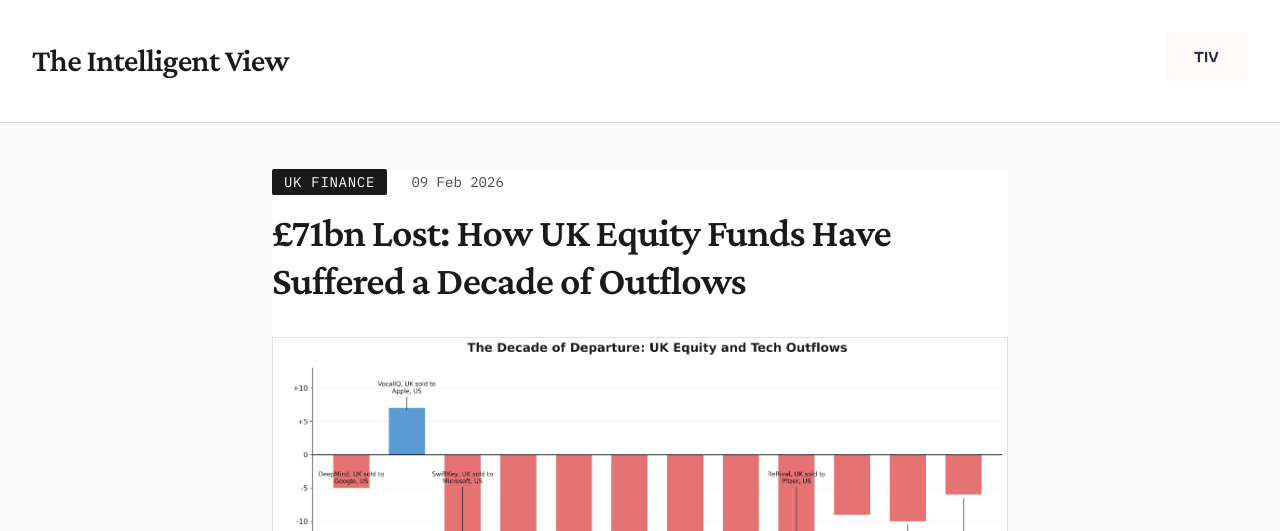
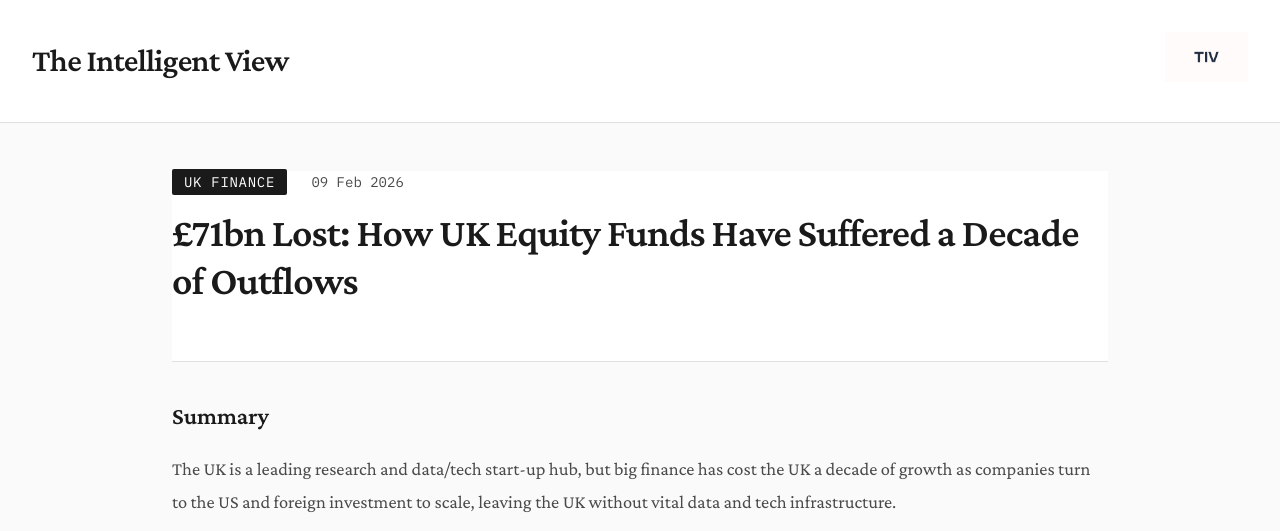
Before and after one commit to sopwells/tiv-dashboard, a Jekyll site: the page built from _posts/2026-02-09-uk-equity-funds-outflows.md, in a window 1280 px wide and 1400 px high. Shown: the top 531 px of the window. Built offline with Jekyll 4.4.1, drawn with Linux system fonts in a browser that asks for light colours; some of the changed text lies outside the part shown; grey boxes are pictures that could not be loaded.

Commit message:
Add files via upload

```diff
--- a/_config.yml
+++ b/_config.yml
@@ -2,8 +2,8 @@
 title: The Intelligent View
 email: sophiegeorginawells@gmail.com
 description: "What's happening in the world and why it matters to markets"
-baseurl: "" # Repository name
-url: "https://tivframework.com"
+baseurl: "/tiv-dashboard" # Repository name
+url: "https://sopwells.github.io"
 
 # Build settings
 markdown: kramdown
--- a/_layouts/post.html
+++ b/_layouts/post.html
@@ -3,26 +3,27 @@ layout: default
 ---
 
 <div class="container">
-    <article style="max-width: 800px; margin: 3rem auto; padding: 0 2rem;">
+    <article style="max-width: 1000px; margin: 3rem auto; padding: 0 2rem;">
         <header style="margin-bottom: 2rem; padding-bottom: 2rem; border-bottom: 1px solid var(--border);">
             <div style="font-family: 'IBM Plex Mono', monospace; font-size: 0.875rem; color: var(--secondary); margin-bottom: 1rem;">
                 <span style="background: var(--primary); color: white; padding: 0.25rem 0.75rem; border-radius: 2px; text-transform: uppercase; letter-spacing: 0.05em;">{{ page.category }}</span>
                 <span style="margin-left: 1rem;">{{ page.date | date: "%d %b %Y" }}</span>
             </div>
             <h1 style="font-size: 2.5rem; font-weight: 600; line-height: 1.2; margin-bottom: 1.5rem; letter-spacing: -0.02em;">{{ page.title }}</h1>
+        </header>
+
+        <section style="font-size: 1.15rem; line-height: 1.8;">
+            <h2 style="font-size: 1.5rem; font-weight: 600; margin-bottom: 1rem;">Summary</h2>
+            <div style="color: var(--secondary); margin-bottom: 2rem;">{{ page.summary }}</div>
+
             {% if page.visualization %}
-            <div style="margin: 2rem 0;">
-                <img src="{{ page.visualization | relative_url }}" alt="{{ page.title }}" style="width: 100%; height: auto; border: 1px solid var(--border);">
+            <div style="margin: 2rem 0; text-align: center;">
+                <img src="{{ page.visualization | relative_url }}" alt="{{ page.title }}" style="max-width: 90%; height: auto; border: 1px solid var(--border);">
             </div>
             {% endif %}
-        </header>
 
-        <section style="font-size: 1.1rem; line-height: 1.8;">
-            <h2 style="font-size: 1.5rem; font-weight: 600; margin-bottom: 1rem;">Summary</h2>
-            <p style="color: var(--secondary); margin-bottom: 2rem;">{{ page.summary }}</p>
-
-            <h2 style="font-size: 1.5rem; font-weight: 600; margin-bottom: 1rem;">Commentary</h2>
-            <div style="font-style: italic; color: var(--primary);">
+            <h2 style="font-size: 1.5rem; font-weight: 600; margin-bottom: 1rem; margin-top: 3rem;">Commentary</h2>
+            <div style="color: var(--primary);">
                 {{ content }}
             </div>
         </section>
--- a/_posts/2026-02-09-uk-equity-funds-outflows.md
+++ b/_posts/2026-02-09-uk-equity-funds-outflows.md
@@ -3,12 +3,13 @@ layout: post
 title: "£71bn Lost: How UK Equity Funds Have Suffered a Decade of Outflows"
 date: 2026-02-09
 category: "UK Finance"
-summary: "The UK is a leading research and data/tech start up hub, but has few listed data and tech companies, especially when it comes to digital infrastructure
-This has created a vacuum of opportunity for domestic retail investors who are tired of poor performing funds leading to £11.1bn being withdrawn in 2025, just lower than 2023 and 2024
-Wise’s move to have a primary listing in US, continues a trend of companies looking for better tech literacy and therefore valuations amongst investing institutions
-Fund managers should look to domestic tech and data companies if they want to entice investors and performance"
-commentary: "The UK is therefore now in a cycle of low growth and underinvestment in crucial sectors like tech and data, meaning a lack of infrastructure and lost opportunities as London loses relevancy. It’s not just indexing and regulation that’s causing these outflows of retail investors, it’s big finance and their low appetite for risk coupled with short term strategies that make funds unappealing."
-visualization: "/assets/images/uk-equity-tech-outflows-final.png"
+summary: "The UK is a leading research and data/tech start-up hub, but big finance has cost the UK a decade of growth as companies turn to the US and foreign investment to scale, leaving the UK without vital data and tech infrastructure."
+commentary: "It's not just indexing and regulation that's killing our economy, it's big finance and their low appetite for risk coupled with short-term strategies. What's more risky: investing in a tech company or getting left behind in the global race for AI and data?"
+visualization: "/assets/images/uk-fund-outflows.png"
 ---
 
-As one of London’s few remaining listed tech/data companies Wise moves to a dual listing with its primary listing in the US, my opinion is that UK investors needs to get more familiar with data and tech and better at evaluating risk, rather than using it as excuse not to move. After all, what’s more risky, investing in a tech company or getting left behind in the global race for AI and data?
+This leaves the UK in a cycle of low growth and underinvestment in crucial sectors like tech and data, leading to a lack of infrastructure and lost opportunities as London loses relevancy.
+
+With £11.1bn being withdrawn in 2025, just lower than 2023 and 2024, UK investors are tired of poor-performing funds. As one of London's few remaining listed tech/data companies, Wise looks into a dual listing in the US.
+
+My opinion is that UK investors need to get much more familiar with data and tech and much better at evaluating risk. After all, what's more risky: investing in a tech company or getting left behind in the global race for AI and data?
--- a/assets/css/main.css
+++ b/assets/css/main.css
@@ -89,6 +89,32 @@ header {
 /* Article Grid */
 .articles-section {
     padding: 3rem 0 6rem;
+}
+
+.articles-grid {
+    display: grid;
+    grid-template-columns: repeat(3, 1fr);
+    gap: 2rem;
+}
+
+/* Article content bullet points and lists */
+article ul, article ol {
+    margin: 1rem 0 1.5rem 1.5rem;
+    line-height: 1.8;
+}
+
+article li {
+    margin-bottom: 0.75rem;
+    color: var(--secondary);
+}
+
+article p {
+    margin-bottom: 1rem;
+}
+
+article strong {
+    font-weight: 600;
+    color: var(--primary);
 }
 
 .articles-grid {
```
